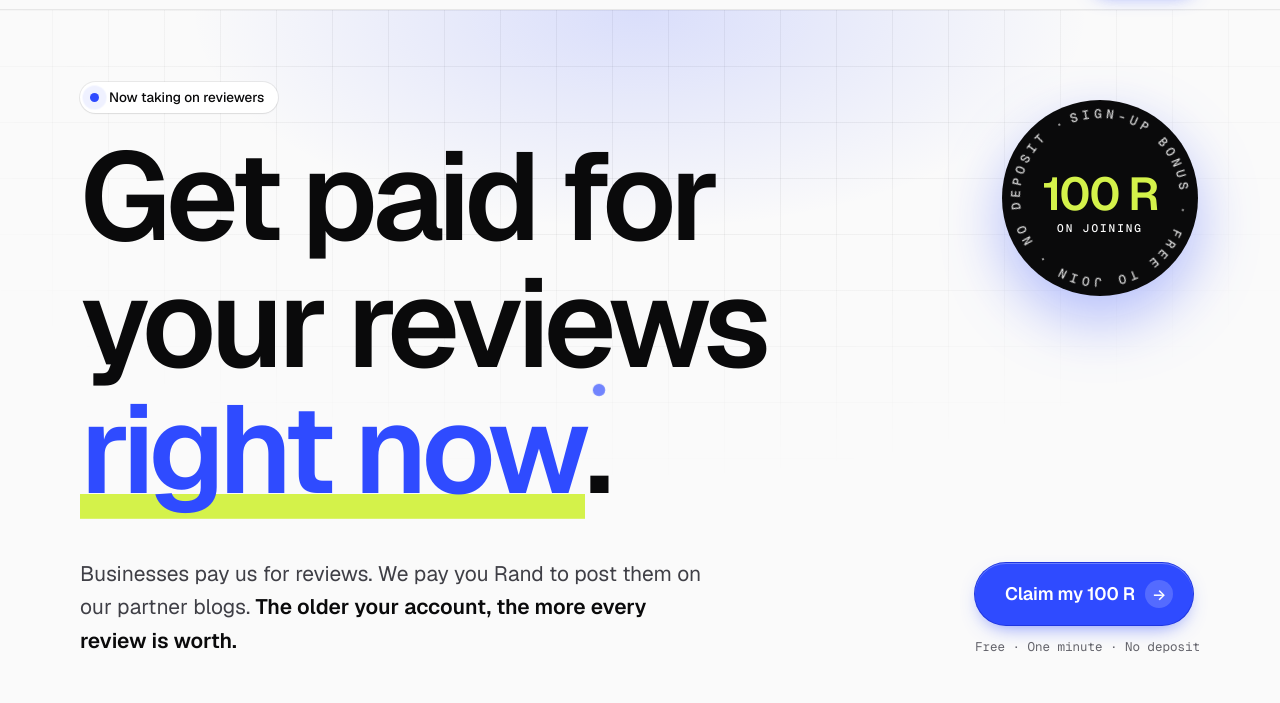
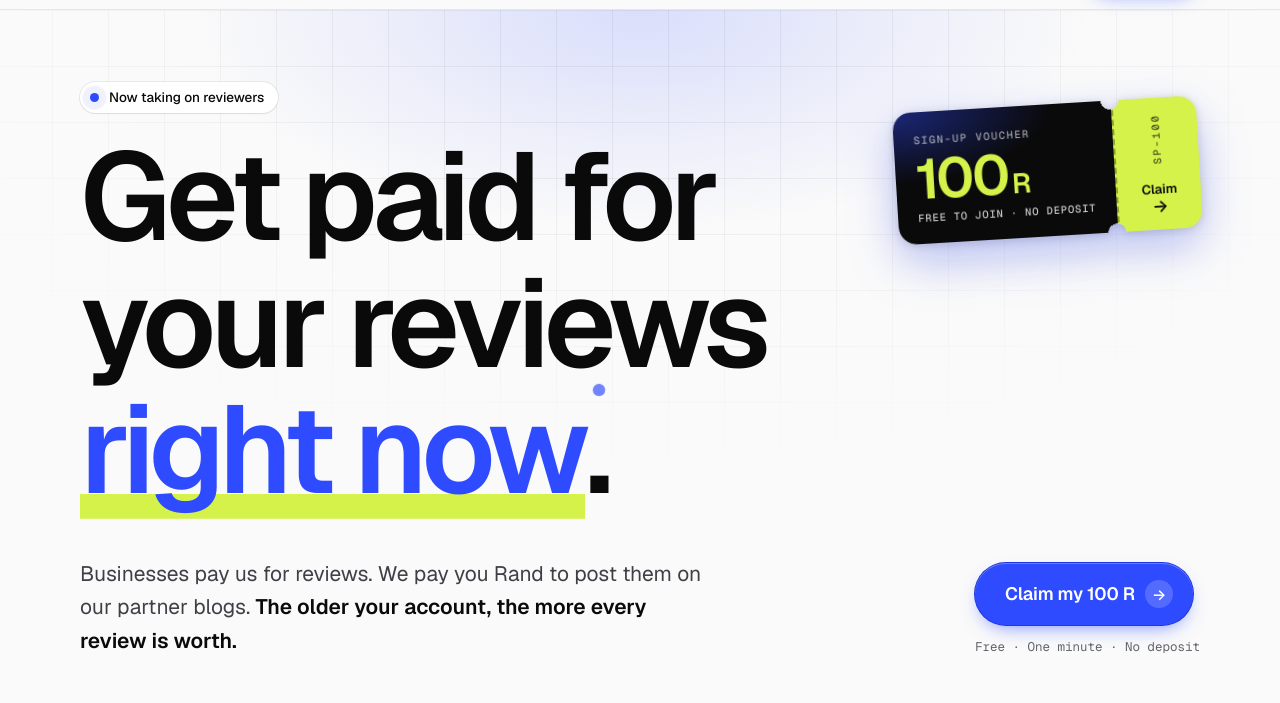
Before and after one commit to turkeygobbler420/selaampeter-site, a plain HTML site: page index.html in a window 1280 px wide. Shown: the part 97-800 px from the top of the page. Drawn offline with nearby package versions, Linux system fonts and the light colour scheme.

Commit message:
Hero: replace 100 R stamp with floating ticket voucher, shown on mobile too
Co-Authored-By: Claude Opus 5.5 <noreply@anthropic.com>

```diff
--- a/index.html
+++ b/index.html
@@ -108,7 +108,6 @@ svg { display: block; max-width: 100%; }
 .proof b { display: block; font: 600 27px/1 var(--serif); letter-spacing: -.02em; font-variation-settings: var(--soft), "opsz" 96; white-space: nowrap; }
 .proof b em { font-style: italic; color: var(--blue); }
 .proof span { display: block; margin-top: 8px; font-size: 12.5px; line-height: 1.35; color: var(--dim); }
-.stamp { display: none; }
 
 /* ---------- section scaffolding ---------- */
 section { padding: 72px 0; }
@@ -346,14 +345,8 @@ footer .logo { font-size: 20px; }
   .hero { padding-top: 72px; padding-bottom: 16px; }
   .b1 { width: 620px; height: 560px; top: -160px; right: -160px; }
   .b2 { width: 420px; height: 380px; top: 360px; left: -220px; }
-  .hero-top { display: grid; grid-template-columns: 1fr 200px; gap: 32px; align-items: start; }
+  .hero-top { display: grid; grid-template-columns: 1fr 304px; gap: 32px; align-items: start; }
   .hero h1 { max-width: 11ch; }
-  .stamp { display: block; width: 200px; height: 200px; margin-top: 16px; filter: drop-shadow(0 20px 30px rgba(47,75,255,.35)); }
-  .stamp .ring { fill: var(--blue); }
-  .stamp .spin { transform-origin: 100px 100px; animation: spin 26s linear infinite; }
-  .stamp .ring-t { fill: #fff; font: 600 12.5px var(--sans); letter-spacing: .2em; }
-  .stamp .amt { fill: var(--yel); font: 600 46px var(--serif); font-variation-settings: "SOFT" 100; }
-  .stamp .amt-s { fill: #fff; font: 600 11px var(--sans); letter-spacing: .18em; }
   .hero-row { grid-template-columns: 1fr auto; align-items: end; gap: 48px; margin-top: 40px; }
   .lede { font-size: 21px; }
   .proof { grid-template-columns: repeat(4, 1fr); gap: 16px; margin-top: 60px; }
@@ -652,13 +645,7 @@ details[open] summary::after { background: var(--ink); color: #fff; }
 .mbar { background: rgba(255,255,255,.8); border-radius: 20px; padding: 6px; box-shadow: var(--e3); }
 .mbar .btn { border-radius: 14px; }
 
-/* stamp: ink seal */
 @media (min-width: 960px) {
-  .stamp { filter: drop-shadow(0 24px 30px rgba(47,75,255,.35)); }
-  .stamp .ring { fill: var(--ink); }
-  .stamp .ring-t { fill: rgba(255,255,255,.85); font-family: var(--mono); font-weight: 500; letter-spacing: .16em; }
-  .stamp .amt { fill: var(--yel); font-weight: 600; letter-spacing: -.04em; }
-  .stamp .amt-s { fill: #fff; font-family: var(--mono); font-weight: 500; }
   .rates-sec, .closing { border-radius: 32px; }
   .win { border-radius: 26px; padding: 8px; }
   .job h3 { font-size: 19px; }
@@ -676,6 +663,32 @@ details[open] summary::after { background: var(--ink); color: #fff; }
   .job.mine:hover { box-shadow: 0 0 0 1.5px var(--blue), 0 14px 30px -12px rgba(47,75,255,.55); }
   .rate:hover { transform: translateY(-2px); }
   .receipt { transition: transform .35s var(--ease), box-shadow .35s var(--ease); }
+}
+/* 100 R voucher: floating ink ticket with lime stub */
+.voucher { --stub: 84px; display: block; width: min(100%, 330px); margin-top: 26px; color: #fff; text-decoration: none; filter: drop-shadow(0 18px 24px rgba(47,75,255,.28)) drop-shadow(0 2px 4px rgba(10,10,11,.18)); -webkit-tap-highlight-color: transparent; }
+.v-card { display: grid; grid-template-columns: 1fr var(--stub); background: var(--ink); border-radius: 18px; transform: rotate(-2deg); animation: vFloat 6s ease-in-out 1s infinite;
+  -webkit-mask: radial-gradient(circle 9px at calc(100% - var(--stub)) 0, #0000 98%, #000) top / 100% 51% no-repeat, radial-gradient(circle 9px at calc(100% - var(--stub)) 100%, #0000 98%, #000) bottom / 100% 51% no-repeat;
+          mask: radial-gradient(circle 9px at calc(100% - var(--stub)) 0, #0000 98%, #000) top / 100% 51% no-repeat, radial-gradient(circle 9px at calc(100% - var(--stub)) 100%, #0000 98%, #000) bottom / 100% 51% no-repeat; }
+.v-main { display: grid; gap: 4px; padding: 16px 18px 15px; background: radial-gradient(120% 90% at 0 0, rgba(47,75,255,.45), transparent 60%); }
+.v-label, .v-sub, .v-code { font: 500 10.5px/1.2 var(--mono); letter-spacing: .14em; text-transform: uppercase; }
+.v-label { color: rgba(255,255,255,.62); }
+.v-amt { font: 600 44px/.95 var(--serif); letter-spacing: -.05em; color: var(--yel); }
+.v-amt small { font-size: .5em; margin-left: .14em; letter-spacing: 0; }
+.v-sub { color: rgba(255,255,255,.8); letter-spacing: .08em; }
+.v-stub { display: grid; align-content: space-between; justify-items: center; padding: 16px 8px 15px; background: var(--yel); color: var(--ink); border-left: 2px dashed rgba(10,10,11,.35); }
+.v-code { writing-mode: vertical-rl; transform: rotate(180deg); opacity: .7; letter-spacing: .2em; }
+.v-go { display: grid; justify-items: center; gap: 2px; font: 600 13px/1 var(--sans); }
+.v-go i { font-style: normal; font-size: 17px; transition: transform .3s var(--ease); }
+.voucher:hover .v-go i, .voucher:focus-visible .v-go i { transform: translateX(3px); }
+.voucher:focus-visible { outline: 3px solid var(--blue); outline-offset: 6px; border-radius: 20px; }
+@keyframes vFloat { 0%, 100% { transform: rotate(-2deg) translateY(0); } 50% { transform: rotate(-1deg) translateY(-6px); } }
+@media (min-width: 960px) {
+  .voucher { --stub: 86px; width: 304px; margin-top: 30px; }
+  .v-sub { white-space: nowrap; }
+  .v-card { transform: rotate(-5deg); animation-name: vFloatL; }
+  .v-main { padding: 22px 20px 20px; gap: 6px; }
+  .v-amt { font-size: 56px; }
+  @keyframes vFloatL { 0%, 100% { transform: rotate(-5deg) translateY(0); } 50% { transform: rotate(-3deg) translateY(-10px); } }
 }
 </style>
 </head>
@@ -711,13 +724,16 @@ details[open] summary::after { background: var(--ink); color: #fff; }
       <p class="kicker rise" style="--i:0"><span class="pulse" aria-hidden="true"></span>Now taking on reviewers</p>
       <h1 class="rise" style="--i:1">Get paid for your reviews <span class="now">right now</span>.</h1>
     </div>
-    <svg class="stamp rise" style="--i:3" viewBox="0 0 200 200" aria-hidden="true">
-      <defs><path id="circ" d="M100,100 m-80,0 a80,80 0 1,1 160,0 a80,80 0 1,1 -160,0"/></defs>
-      <circle class="ring" cx="100" cy="100" r="98"/>
-      <g class="spin"><text class="ring-t"><textPath href="#circ" textLength="496" lengthAdjust="spacing">SIGN-UP BONUS · FREE TO JOIN · NO DEPOSIT ·</textPath></text></g>
-      <text class="amt" x="100" y="112" text-anchor="middle">100 R</text>
-      <text class="amt-s" x="100" y="134" text-anchor="middle">ON JOINING</text>
-    </svg>
+    <a class="voucher rise" style="--i:3" href="#start" aria-label="Claim your 100 R sign-up bonus">
+      <span class="v-card">
+        <span class="v-main">
+          <span class="v-label">Sign-up voucher</span>
+          <span class="v-amt">100<small>R</small></span>
+          <span class="v-sub">Free to join · No deposit</span>
+        </span>
+        <span class="v-stub"><span class="v-code">SP-100</span><span class="v-go">Claim<i aria-hidden="true">→</i></span></span>
+      </span>
+    </a>
   </div>
   <div class="hero-row">
     <p class="lede rise" style="--i:2">Businesses pay us for reviews. We pay you Rand to post them on our partner blogs. <strong>The older your account, the more every review is worth.</strong></p>
```
